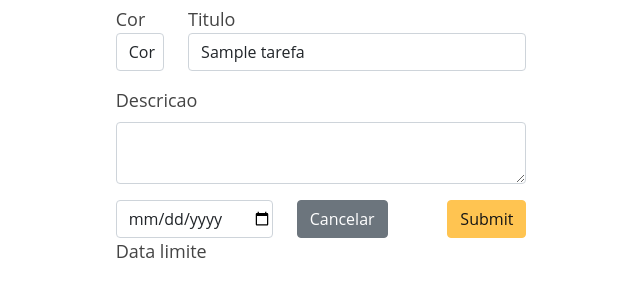
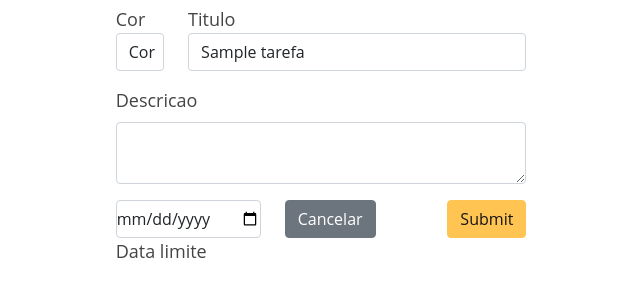
Before and after one commit to CaioUFMS/todolist, a Python web app: template todoapp/templates/editar_tarefa.html in a window 1280 px wide. Shown: the part 147-447 px from the top of the page, without its empty margins (319-959 px from the left). Run offline with Jinja, Linux system fonts and the light colour scheme; the template is opened without the code that fills it: most values are stand-ins (such as "Sample title", 1, 10 or a date in 2020); form fields are guessed from the names that the template uses.

Commit message:
Arrumando input de data

```diff
--- a/todoapp/templates/editar_tarefa.html
+++ b/todoapp/templates/editar_tarefa.html
@@ -61,7 +61,7 @@
                     </div>
                     <div class="row">
                         <div class="col">
-                            <input class="form-control pe-0" type="date" name="data" id="data" value="{{ tarefa.data }}">
+                            <input class="form-control px-0" type="date" name="data" id="data" value="{{ tarefa.data }}">
                             <label for="data">Data limite</label>
                         </div>
                         <div class="col">
```
